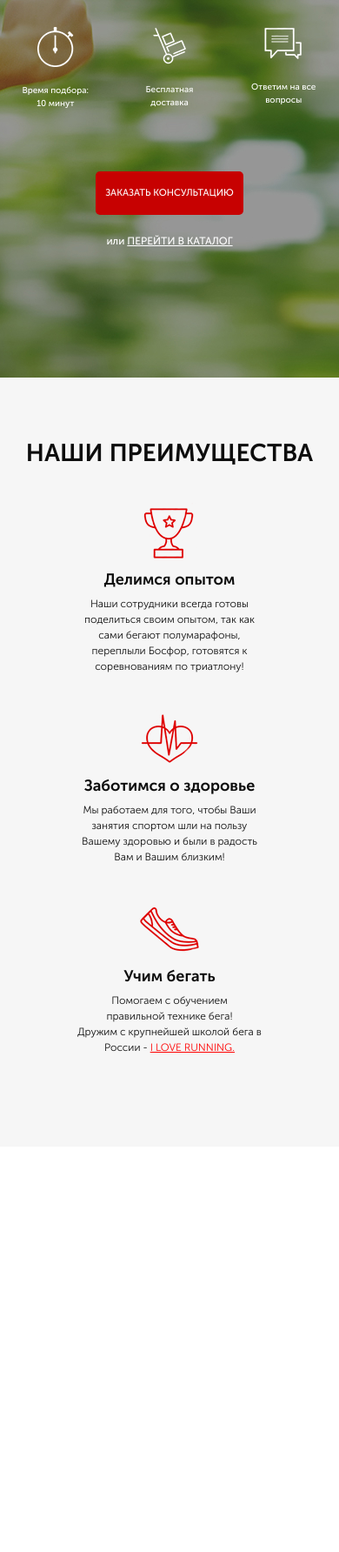
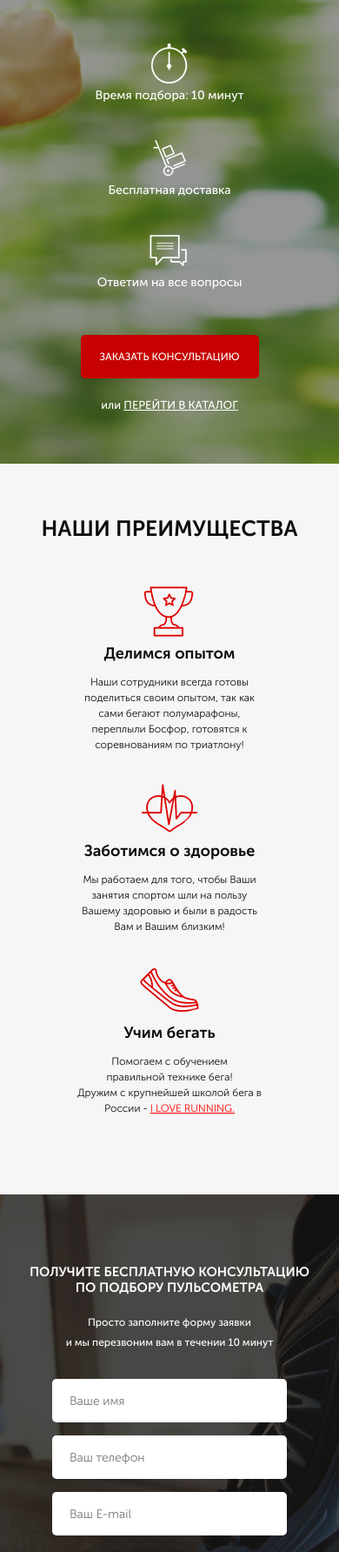
Before and after one commit to SamGolDev/Pulse, a website: page src/index.html in a window 390 px wide. Shown: the part 216-2000 px from the top of the page at 87% size. Before the commit the page ends 1534 px from the top, so only its background shows below. Drawn offline with Linux system fonts and the light colour scheme.

Commit message:
second stage, add inputs and adaptive

```diff
--- a/src/index.html
+++ b/src/index.html
@@ -74,5 +74,22 @@
         </div>
     </div>
 
+    <div class="consultation">
+        <div class="container">
+            <h2 class="title title_left">
+                Получите бесплатную консультацию <br> по подбору пульсометра
+            </h2>
+            <div class="consultation__descr">
+                Просто заполните форму заявки <br> и мы перезвоним вам в течении 10 минут
+            </div>
+            <form class="feed-form" action="#">
+                <input name="name" required placeholder="Ваше имя" type="text">    <!-- required -обязательное условие, name прописывать всегда -->
+                <input name="phone" required placeholder="Ваш телефон" type="number">
+                <input name="email" required placeholder="Ваш E-mail" type="email">
+
+                <button class="button button_submit">ЗАКАЗАТЬ КОНСУЛЬТАЦИЮ</button>
+            </form>
+        </div>
+    </div>
 </body>
 </html>
--- a/src/sass/blocks/_buttons.scss
+++ b/src/sass/blocks/_buttons.scss
@@ -14,4 +14,9 @@
         height: 50px;
         font-size: 16px;
     }
+    &_submit {
+        width: 100%;
+        height: 55px;
+        font-size: 16px;
+    }
 }
--- /dev/null
+++ b/src/sass/blocks/_consultation.scss
@@ -0,0 +1,12 @@
+.consultation {
+    max-height: 680px;
+    padding: 100px 0 92px 0;
+    background: url('../../img/bg2.jpg') center (center/cover) no-repeat;
+    &__descr {
+        font-weight: 500;
+        font-size: 20px;
+        color: #FFFFFF;
+        line-height: 30px;
+
+    }
+}
--- /dev/null
+++ b/src/sass/blocks/_forms.scss
@@ -0,0 +1,20 @@
+.feed-form {
+    margin-top: 36px;
+    display: flex;
+    flex-direction: column;
+    width: 300px;
+    input {
+        height: 50px;
+        border-radius: 5px;
+        background-color: #fff;
+        margin-bottom: 15px;
+        border: none;
+        padding: 0 20px;
+        font-size: 14px;
+        font-weight: 300;
+        color: #4b4b4b;
+        &:nth-child(3) {
+            margin-bottom: 20px;
+        }
+    }
+}
--- a/src/sass/blocks/_media.scss
+++ b/src/sass/blocks/_media.scss
@@ -1,168 +1,180 @@
-@media (max-width: 992px) {
+@media (max-width: 991px) {
 	.header {
-        justify-content: space-around;
 		&__logo {
 		   width: 200px;
 		}
 	}
-    .promo {
-        &__wrapper {
-            display: flex;
-            flex-direction: column;
-            align-items: center;
-            margin-top: 90px;
 }
-        &__header {
-            font-size: 36px;
-        }
-        &__subheader {
-            margin-top: 11px;
-            font-size: 22px;
+
+
+@media (max-width: 767px) {
+	.header {
+		&__phone {
+			font-size: 14px;
+			margin: 0 auto;
 		}
 	}
-    .advantages {
-        .title {
-            font-size: 28px;
+	.promo {
+		padding: 21px 0 55px 0;
+
+		&__icons {
+			margin-top: 50px;
 		}
-        &__wrapper {
-            justify-content: space-around;
+		.button {
+			&_main {
+			margin-top: 58px;
+			width: 260px;
+			font-size: 14px;
 			}
-        &__item {
-            max-width: 225px;
 		}
-        &__descr {
+		&__link {
+			font-size: 13px;
+		}
+	}
+	.advantages__descr {
+		width: 220px;
 		font-size: 12px;
+	}
+	.title_left {
+		font-size: 30px;
 	}
 }
 
-}
 
-@media (max-width: 580px) {
+@media (max-width: 674px), (max-width: 575px) {
 	.header {
 		&__official {
 			display: none;
 		}
-        &__phone {
-            font-size: 14px;
 	}
-        .button {
-            width: 123px;
-            font-size: 10px;
+
+	.promo {
+		&__wrapper  {
+			align-items: center;
+		}
+		&__header {
+			font-size: 35px;
+			margin: 0 auto;
+		}
+		&__subheader {
+			font-size: 20px;
+			line-height: 50px;
+			margin: 0 auto;
+		}
+		&__icons {
+			margin-top: 45px;
+		}
+	}
+
+	.advantages {
+		padding: 60px 0 60px 0;
+		&__wrapper {
+			flex-direction: column;
+			align-items: center;
+		}
+		&__subtitle {
 			margin-top: 5px;
+		}
+		&__descr {
+			margin-top: 10px;
+			margin-bottom: 30px;
+		}
+	}
+
+	.consultation {
+		&__descr {
+			font-size: 16px !important;
+			line-height: 23px !important;
+		}
+		padding: 80px 0 80px 0 !important;
+		.title {
+			&_left {
+				font-size: 22px;
+			}
+		}
+	}
+}
+
+
+
+
+@media (max-width: 374px), (max-width: 424px) {
+	.header {
+		&__phone, .button {
+			display: none;
+		}
+		&__logo {
+			margin-top: 30px !important;
+			margin: 0 auto;
+			width: 75%;
 		}
 	}
 	.promo {
 		&__wrapper {
-            margin-top: 70px;
-        }
-        &__header {
-            font-size: 32px;
-        }
-        &__subheader {
-            margin-top: 5px;
-            font-size: 20px;
-        }
-        &__icons {
-            margin-top: 45px;
-        }
-        .button {
-            &_main {
-                margin-top: 53px;
-                width: 250px;
-                font-size: 14px;
-            }
-        }
-        &__link {
-        font-size: 15px;
-        line-height: 20px;
-        margin-top: 20px;
-        }
-    }
-    .advantages {
-        .title {
-            font-size: 28px;
-        }
-        &__wrapper {
-            flex-direction: column;
-            align-items: center;
-            margin-top: 40px;
-        }
-        &__item {
-            margin-bottom: 40px;
-        }
-        &__subtitle {
-            margin-top: 10px;
-        }
-        &__descr {
-            margin-top: 5px;
-        }
-    }
-}
-
-@media (min-width: 423px) {
-    .promo {
-        &__wrapper {
-           margin-top: 55px;
+			margin-top: 65px;
 		}
 		&__header {
 			font-size: 25px;
-            margin: 0;
-        }
-        &__subheader {
-            font-size: 17px;
-        }
-        &__icons {
-            width: 408px;
-            justify-content: space-around;
-        }
-    }
-}
-
-@media (min-width: 375px) {
-    .header {
-        justify-content: center;
-        &__phone {
-            display: none;
-        }
-        &__logo {
-            margin-top: 20px;
-        }
-        .button {
-            display: none;
-        }
-    }
-    .promo {
-        &__wrapper {
-            margin-top: 70px;
-        }
-        &__header {
-            font-size: 24px;
 		}
 		&__subheader {
 			display: none;
 		}
 		&__icons {
-            margin-top: 50px;
-            width: 350px;
+			max-width: 100%;
+			margin-top: 20px;
+			flex-direction: column;
+			align-items: center;
+			img {
+				margin-top: 40px;
+				margin-bottom: 3px;
 			}
-        &__icon {
-            width: 25%;
-            font-size: 10px;
 		}
 		.button {
 			&_main {
-                margin-top: 70px;
-                width: 170px;
-                font-size: 11px;
+				width: 205px;
+				font-size: 12px;
+				margin-top: 50px;
 			}
-        }
-        &__link {
-        font-size: 12px;
-        line-height: 20px;
-        margin-top: 20px;
 		}
 	}
 
+	.advantages {
+		.title {
+			font-size: 25px;
+		}
+		&__wrapper {
+			margin-top: 45px;
+		}
+	}
 
+	.consultation {
+		max-height: 600px !important;
+		.title {
+			&_left {
+				text-align: center;
+				font-size: 15px;
+			}
+		}
+		&__descr {
+			text-align: center;
+			font-size: 12px !important;
+			margin-top: 20px;
+		}
+		.feed-form {
+			margin: 0 auto;
+			margin-top: 30px;
+			align-items: center;
+		input {
+			width: 90%;
+		}
+		.button {
+			&_submit {
+			width: 90%;
+			font-size: 14px;
+			}
+		}
 
 		}
+	}
+
+}
--- a/src/sass/blocks/_promo.scss
+++ b/src/sass/blocks/_promo.scss
@@ -1,7 +1,7 @@
 .promo {
     min-height: 650px;
     padding: 21px 0 93px 0;
-    background: url(../../img/bg.jpg) center (center/cover) no-repeat;
+    background: url(../img/bg.jpg) center (center/cover) no-repeat;
     &__wrapper {
         display: flex;
         flex-direction: column;
@@ -33,7 +33,7 @@
         color: #FFFFFF;
     }
     &__icon {
-        width: 108px;
+        min-width: 108px;
         text-align: center;
         img {
             display: block;
--- a/src/sass/blocks/_titles.scss
+++ b/src/sass/blocks/_titles.scss
@@ -3,4 +3,10 @@
     font-weight: 700;
     font-size: 30px;
     color: #0D0D0D;
+    text-transform: uppercase;
+    &_left {
+        font-size: 36px;
+        color: #fff;
+        text-align: left;
+    }
 }
--- a/src/sass/style.scss
+++ b/src/sass/style.scss
@@ -5,6 +5,7 @@
 .container {
 	max-width: 950px;
 	margin: 0 auto;
+	padding: 0 15px;
 }
 @import 'blocks/promo';
 @import 'blocks/header';
@@ -12,3 +13,5 @@
 @import 'blocks/advantages';
 @import 'blocks/titles';
 @import 'blocks/media';
+@import 'blocks/consultation';
+@import 'blocks/forms';
```
Also changed, not shown: src/css/style.min.css, 1 other file. Lines whose indentation alone changed are shown as unchanged.
